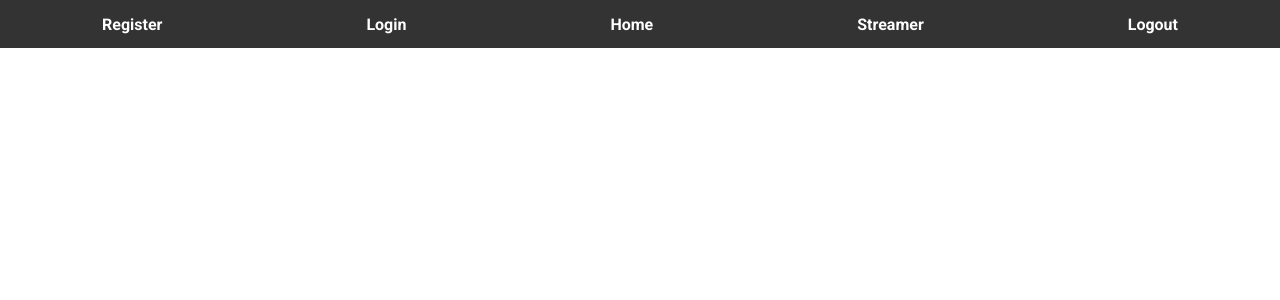
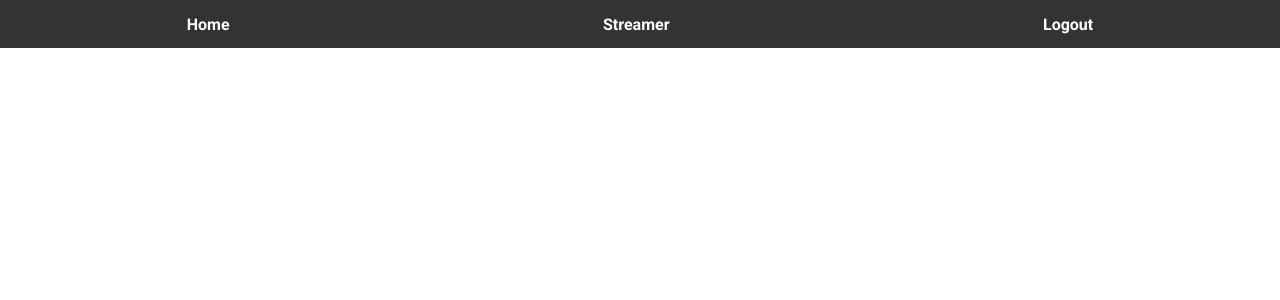
Before and after one commit to babaicode/sticker-bomber-front, a React (Vite) app: page / in a window 1280 px wide. Shown: the top 300 px of the page. Built offline with nearby package versions, Linux system fonts and the light colour scheme.

Commit message:
small fix

```diff
--- a/src/auth/page/Login.tsx
+++ b/src/auth/page/Login.tsx
@@ -65,7 +65,7 @@ const Login: React.FC = () => {
         </div>
         <div className='buttons-box'>
           <button className="register-button" type="submit">Login</button>
-          <Link className='go-to-login' to="/">Do you need to register?</Link>
+          <Link className='go-to-login' to="/register">Do you need to register?</Link>
         </div>
       </form>
     </div>
--- a/src/navbar/NavBar.tsx
+++ b/src/navbar/NavBar.tsx
@@ -5,8 +5,6 @@ import './styles/navbar.css';
 const NavBar: React.FC = () => {
   return (
     <nav className="navbar">
-      <Link to="/register" className="nav-link">Register</Link>
-      <Link to="/login" className="nav-link">Login</Link>
       <Link to="/home" className="nav-link">Home</Link>
       <Link to="/streamer" className="nav-link">Streamer</Link>
       <Link to="/logout" className="nav-link">Logout</Link>
```
